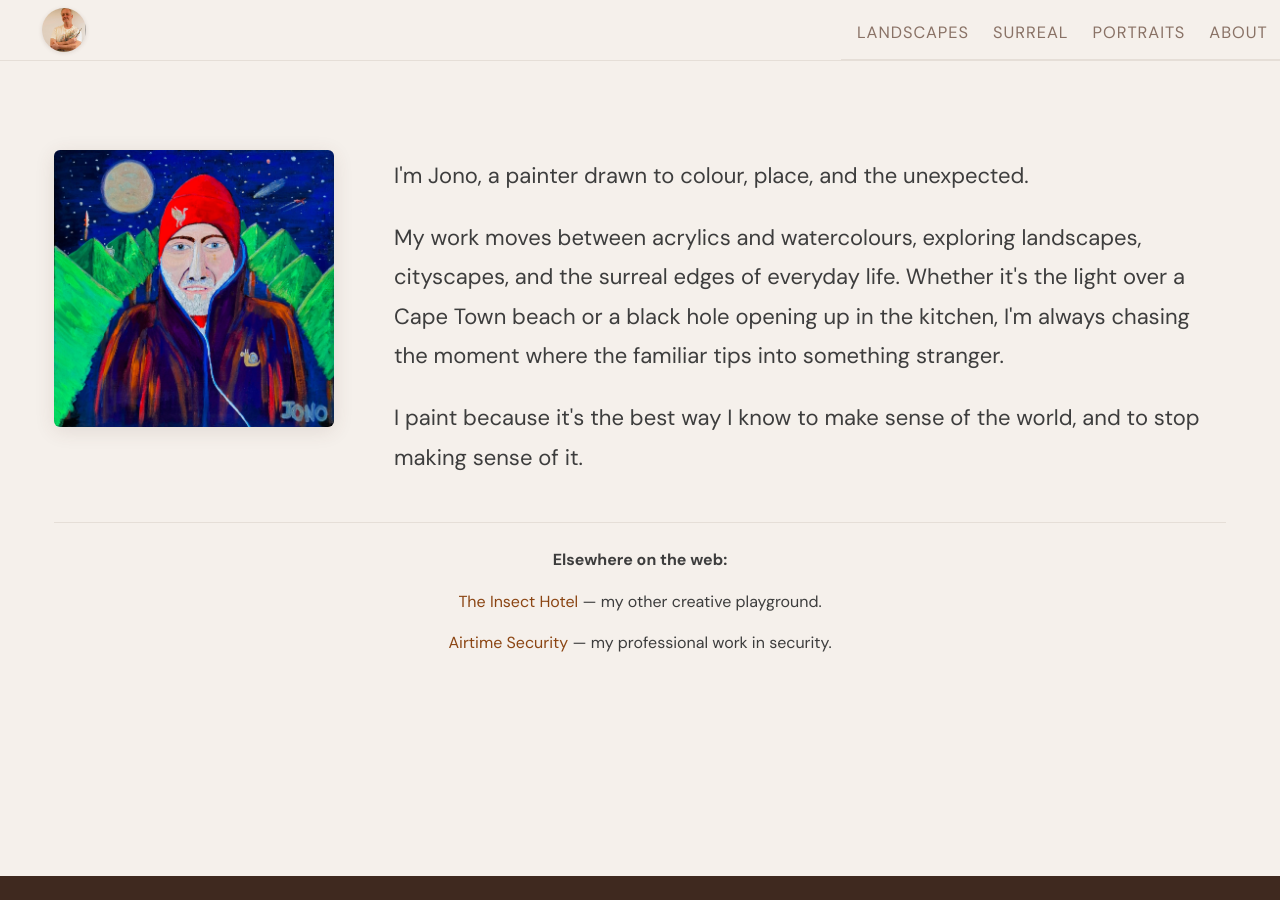
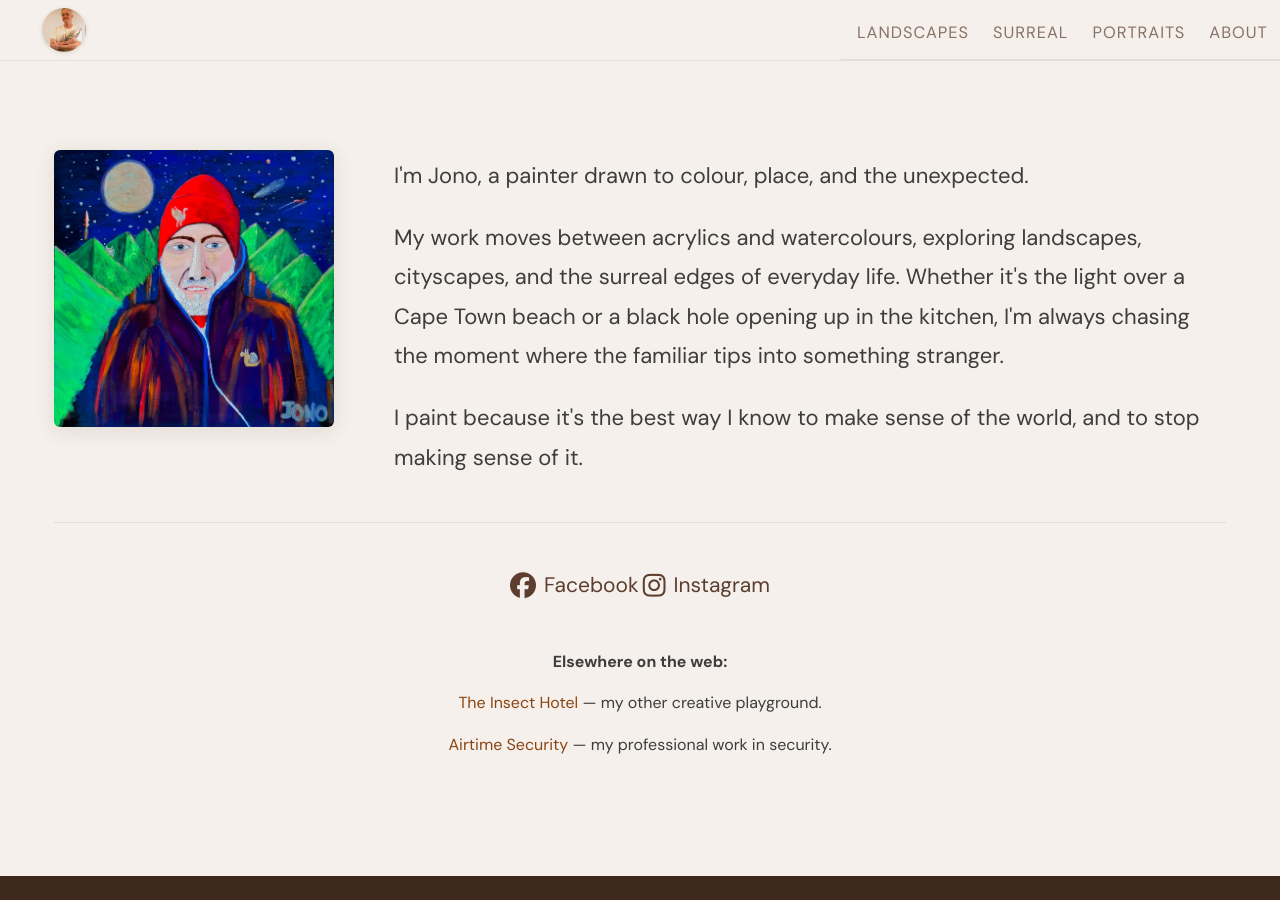
Before and after one commit to JonathanCGill/Jono-The-Artist, an MkDocs documentation site: the page built from docs/about.md, in a window 1280 px wide. Built offline with MkDocs 1.6.1 and Material for MkDocs 9.7.7, drawn with Linux system fonts in a browser that asks for light colours.

Commit message:
Add Facebook and Instagram links with icons to About page
https://claude.ai/code/session_01REs2sPWiAzTCLcZh56wre3

```diff
--- a/docs/about.md
+++ b/docs/about.md
@@ -22,6 +22,13 @@ I paint because it's the best way I know to make sense of the world, and to stop
 
 ---
 
+<div class="social-links" markdown>
+
+<a href="https://www.facebook.com/jonathan.charles.gill/" target="_blank"><i class="fa-brands fa-facebook"></i> Facebook</a>
+<a href="https://www.instagram.com/jonathangi11/" target="_blank"><i class="fa-brands fa-instagram"></i> Instagram</a>
+
+</div>
+
 **Elsewhere on the web:**
 
 [The Insect Hotel](https://theinsecthotel.co.za) — my other creative playground.
--- a/docs/stylesheets/custom.css
+++ b/docs/stylesheets/custom.css
@@ -479,6 +479,32 @@ body,
   margin-bottom: 1rem;
 }
 
+/* Social links */
+.social-links {
+  display: flex;
+  gap: 1.5rem;
+  justify-content: center;
+  margin: 1.5rem 0;
+}
+
+.social-links a {
+  display: inline-flex;
+  align-items: center;
+  gap: 0.4rem;
+  color: var(--brown) !important;
+  font-size: 1.05rem;
+  text-decoration: none !important;
+  transition: color 0.2s ease;
+}
+
+.social-links a:hover {
+  color: var(--sienna) !important;
+}
+
+.social-links i {
+  font-size: 1.3rem;
+}
+
 /* ══════════════════════════════════════════════════
    RESPONSIVE
    ══════════════════════════════════════════════════ */
--- a/mkdocs.yml
+++ b/mkdocs.yml
@@ -23,6 +23,7 @@ markdown_extensions:
 
 extra_css:
   - https://fonts.googleapis.com/css2?family=Playfair+Display:wght@400;600&display=swap
+  - https://cdnjs.cloudflare.com/ajax/libs/font-awesome/6.5.1/css/all.min.css
   - stylesheets/custom.css
 
 plugins:
```
